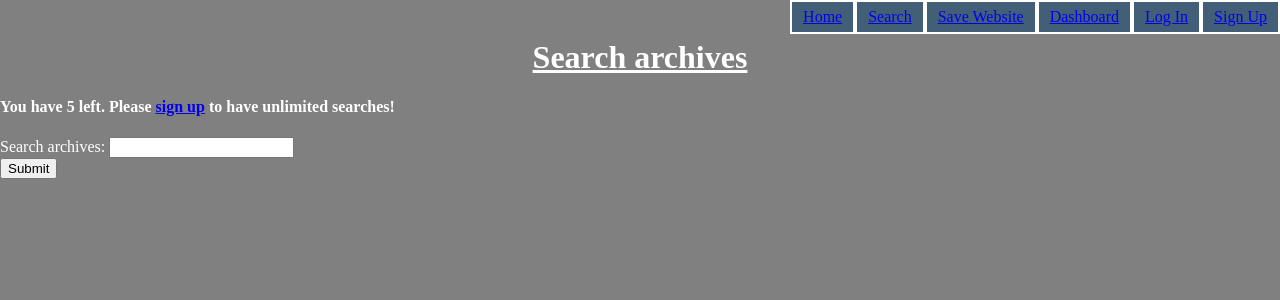
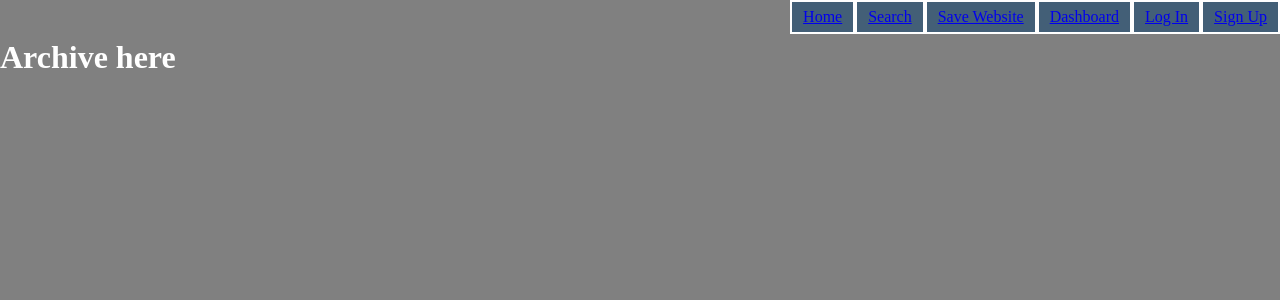
Before and after one commit to m1k0103/FlaskWebArchiver, a Flask app: page /search in a window 1280 px wide. Shown: the part 16-316 px from the top of the page. Run offline with Flask 3, Linux system fonts and the light colour scheme.

Commit message:
minor update

```diff
--- a/FlaskWebArchiver/templates/search.html
+++ b/FlaskWebArchiver/templates/search.html
@@ -1,30 +1,6 @@
 {% extends 'base.html' %}
 
-{% block title %} FA | Search {% endblock %}
+{% block title %} FA | Archiveing Page {% endblock %}
 {% block content %}
-    <h1 class="title"><u>Search archives</u></h1>
-
-
-{% if session.username %}
-    <form action="search" method="post">
-
-        <label for="search">Search archives:</label>
-        <input type="url" name="search" id="search">
-        <br>
-        <input type="submit" value="Submit">
-    </form>
-
-{% else %}
-
-    <div>
-        <h4>You have {{ session.free_searches }} left. Please <a href="{{ url_for('signup') }}">sign up</a> to have unlimited searches!</h4>
-    </div>
-    <form action="search" method="post">
-        <label for="search">Search archives:</label>
-        <input type="url" name="search" id="search">
-        <br>
-        <input type="submit" value="Submit">
-    </form>
-{% endif %}
-
+    <h1>Archive here</h1>
 {% endblock %}
```
